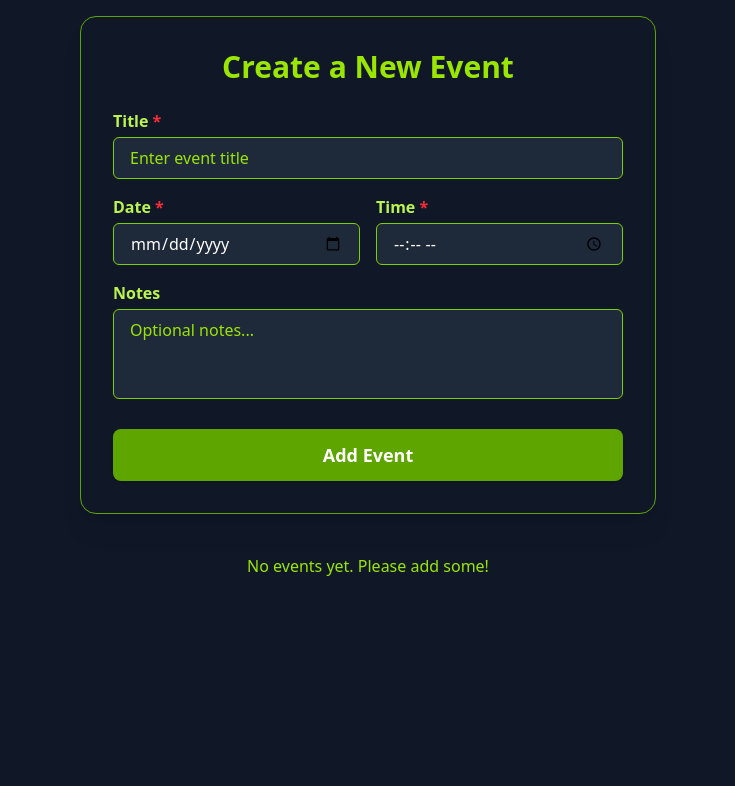
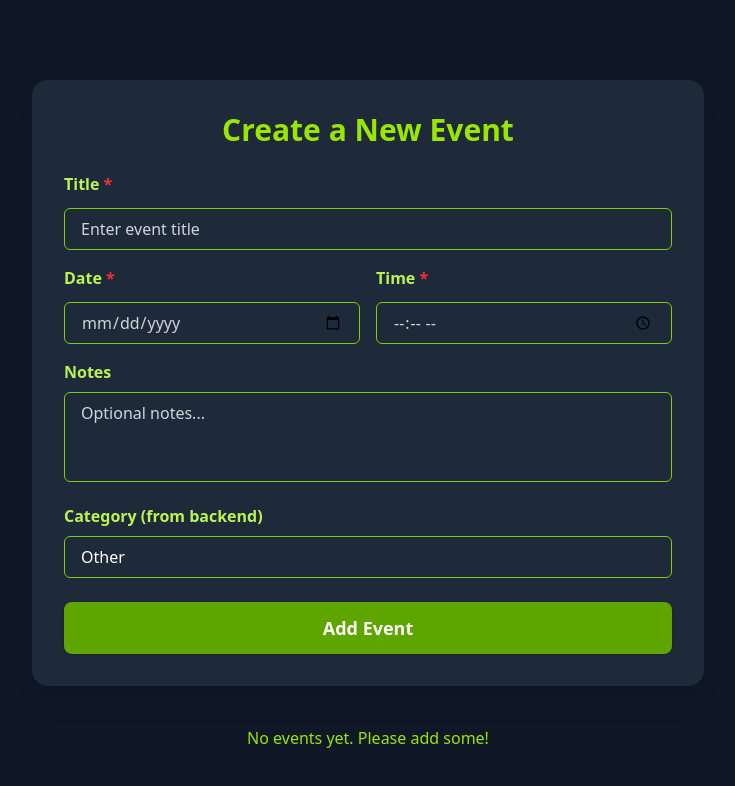
Before and after one commit to tumit-h-r-75/mini-event-scheduler, a React (Vite) app: page / in a window 1280 px wide. Shown: the top 786 px of the page, without its empty margins (272-1007 px from the left). Built offline with nearby package versions, Linux system fonts and the light colour scheme.

Commit message:
fix some issue on the form

```diff
--- a/src/components/EventForm.tsx
+++ b/src/components/EventForm.tsx
@@ -11,6 +11,9 @@ const EventForm: React.FC<EventFormProps> = ({ onAddEvent }) => {
   const [time, setTime] = useState('');
   const [notes, setNotes] = useState('');
   const [error, setError] = useState('');
+
+
+  const category = 'Other';
 
   const handleSubmit = (e: React.FormEvent) => {
     e.preventDefault();
@@ -35,7 +38,7 @@ const EventForm: React.FC<EventFormProps> = ({ onAddEvent }) => {
       date,
       time,
       notes: notes.trim() ? notes : undefined,
-      category: 'Other',
+      category,
       archived: false,
     });
 
@@ -48,15 +51,16 @@ const EventForm: React.FC<EventFormProps> = ({ onAddEvent }) => {
   return (
     <form
       onSubmit={handleSubmit}
-      className="max-w-xl mx-auto bg-gray-900 text-white rounded-2xl shadow-xl p-8 space-y-6 border border-lime-600"
+      className="w-full max-w-2xl mx-auto bg-gray-800 text-white rounded-2xl shadow-xl p-6 sm:p-8 space-y-6 hover:shadow-lime-600 transition duration-300"
     >
       <h2 className="text-3xl font-bold text-lime-400 text-center">Create a New Event</h2>
 
       {error && <p className="text-red-500 text-center font-medium">{error}</p>}
 
       <div className="space-y-4">
+        {/* Title */}
         <div>
-          <label htmlFor="title" className="block mb-1 text-lime-300 font-semibold">
+          <label htmlFor="title" className="block mb-3 text-lime-300 font-semibold">
             Title <span className="text-red-500">*</span>
           </label>
           <input
@@ -65,13 +69,14 @@ const EventForm: React.FC<EventFormProps> = ({ onAddEvent }) => {
             value={title}
             onChange={(e) => setTitle(e.target.value)}
             placeholder="Enter event title"
-            className="w-full px-4 py-2 rounded-md bg-gray-800 border border-lime-500 placeholder-lime-400 text-white focus:outline-none focus:ring-2 focus:ring-lime-400"
+            className="w-full px-4 py-2 rounded-md bg-gray-800 border border-lime-500 placeholder:text-gray-300 text-white focus:outline-none focus:ring-2 focus:ring-lime-400"
           />
         </div>
 
-        <div className="grid grid-cols-2 gap-4">
+        {/* Date & Time */}
+        <div className="grid grid-cols-1 sm:grid-cols-2 gap-4">
           <div>
-            <label htmlFor="date" className="block mb-1 text-lime-300 font-semibold">
+            <label htmlFor="date" className="block mb-3 text-lime-300 font-semibold">
               Date <span className="text-red-500">*</span>
             </label>
             <input
@@ -79,12 +84,12 @@ const EventForm: React.FC<EventFormProps> = ({ onAddEvent }) => {
               type="date"
               value={date}
               onChange={(e) => setDate(e.target.value)}
-              className="w-full px-4 py-2 rounded-md bg-gray-800 border border-lime-500 text-white focus:outline-none focus:ring-2 focus:ring-lime-400"
+              className="w-full px-4 py-2 rounded-md bg-gray-800 border border-lime-500 text-gray-300 focus:outline-none focus:ring-2 focus:ring-lime-400"
             />
           </div>
 
           <div>
-            <label htmlFor="time" className="block mb-1 text-lime-300 font-semibold">
+            <label htmlFor="time" className="block mb-3 text-lime-300 font-semibold">
               Time <span className="text-red-500">*</span>
             </label>
             <input
@@ -92,13 +97,14 @@ const EventForm: React.FC<EventFormProps> = ({ onAddEvent }) => {
               type="time"
               value={time}
               onChange={(e) => setTime(e.target.value)}
-              className="w-full px-4 py-2 rounded-md bg-gray-800 border border-lime-500 text-white focus:outline-none focus:ring-2 focus:ring-lime-400"
+              className="w-full px-4 py-2 rounded-md bg-gray-800 border border-lime-500 text-gray-300 focus:outline-none focus:ring-2 focus:ring-lime-400"
             />
           </div>
         </div>
 
+        {/* Notes */}
         <div>
-          <label htmlFor="notes" className="block mb-1 text-lime-300 font-semibold">
+          <label htmlFor="notes" className="block mb-2 text-lime-300 font-semibold">
             Notes
           </label>
           <textarea
@@ -107,8 +113,18 @@ const EventForm: React.FC<EventFormProps> = ({ onAddEvent }) => {
             onChange={(e) => setNotes(e.target.value)}
             placeholder="Optional notes..."
             rows={3}
-            className="w-full px-4 py-2 rounded-md bg-gray-800 border border-lime-500 placeholder-lime-400 text-white resize-none focus:outline-none focus:ring-2 focus:ring-lime-400"
+            className="w-full px-4 py-2 rounded-md bg-gray-800 border border-lime-500 placeholder-gray-300 text-white resize-none focus:outline-none focus:ring-2 focus:ring-lime-400"
           />
+        </div>
+
+        {/* Category (display only) */}
+        <div>
+          <label className="block mb-2 text-lime-300 font-semibold">
+            Category (from backend)
+          </label>
+          <div className="w-full px-4 py-2 rounded-md bg-gray-800 border border-lime-500 text-white">
+            {category}
+          </div>
         </div>
       </div>
 
--- a/src/pages/Home.tsx
+++ b/src/pages/Home.tsx
@@ -30,7 +30,9 @@ const Home = () => {
 
   return (
     <div className="min-h-screen bg-gray-900 p-4">
-      <EventForm onAddEvent={handleAddEvent} />
+      <div className='mt-16'>
+        <EventForm onAddEvent={handleAddEvent} />
+      </div>
       <EventList
         events={events}
         onDelete={handleDelete}
```
Also changed, not shown: src/components/Navbar.tsx (added).
